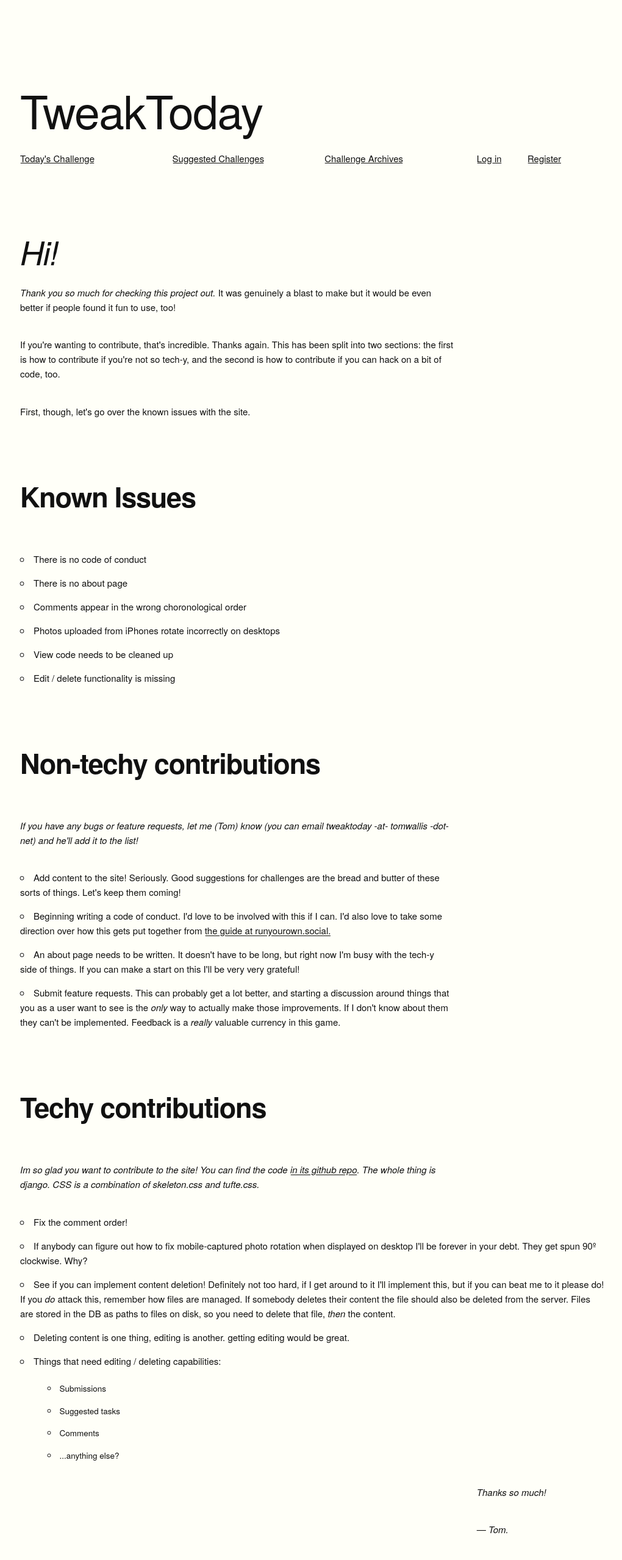
After one commit to probablytom/tweaktoday, a Django app: page /contribute in a window 1280 px wide. The commit adds this page. Shown: the whole page at 61% size, without its empty margins (127-1147 px from the left). Run offline with Django 3.2, Linux system fonts and the light colour scheme; some libraries are stand-ins or nearby versions.

Commit message:
Added contributions page

```diff
--- a/tt_core/static/tt_core/skeleton.css
+++ b/tt_core/static/tt_core/skeleton.css
@@ -453,7 +453,7 @@ hr {
 /* Images etc
 –––––––––––––––––––––––––––––––––––––––––––––––––– */
 
-img {
+img, video {
   max-width: 75%;
 }
 
--- /dev/null
+++ b/tt_core/templates/tt_core/contribute.html
@@ -0,0 +1,91 @@
+{% extends 'tt_core/base.html' %}
+
+{% block content %}
+
+
+<div class="row">
+    <div class="nine columns">
+        <h3>Hi!</h3>
+    </div>
+</div>
+
+<div class="row">
+    <div class="nine columns">
+        <p><i>Thank you so much for checking this project out.</i> It was genuinely a blast to make but it would be even better if people found it fun to use, too!</p>
+        <p>If you're wanting to contribute, that's incredible. Thanks again. This has been split into two sections: the first is how to contribute if you're not so tech-y, and the second is how to contribute if you can hack on a bit of code, too.</p>
+        <p>First, though, let's go over the known issues with the site.</p>
+    </div>
+</div>
+
+<h4>Known Issues</h4>
+
+<div class="row">
+    <div class="nine columns">
+        <ul>
+            <li>There is no code of conduct</li>
+            <li>There is no about page</li>
+            <li>Comments appear in the wrong choronological order</li>
+            <li>Photos uploaded from iPhones rotate incorrectly on desktops</li>
+            <li>View code needs to be cleaned up</li>
+            <li>Edit / delete functionality is missing</li>
+        </ul>
+    </div>
+</div>
+
+
+
+<h4>Non-techy contributions</h4>
+
+<div class="row">
+    <div class="nine columns">
+        <p><i>If you have any bugs or feature requests, let me (Tom) know (you can email tweaktoday -at- tomwallis -dot- net) and he'll add it to the list!</i></p>
+    </div>
+</div>
+
+<div class="row">
+    <div class="nine columns">
+        <ul>
+            <li>Add content to the site! Seriously. Good suggestions for challenges are the bread and butter of these sorts of things. Let's keep them coming!</li>
+            <li>Beginning writing a code of conduct. I'd love to be involved with this if I can.
+                I'd also love to take some direction over how this gets put together from <a href="https://runyourown.social/">the guide at runyourown.social.</a></li>
+            <li>An about page needs to be written. It doesn't have to be long, but right now I'm busy with the tech-y side of things. If you can make a start on this I'll be very very grateful!</li>
+            <li>Submit feature requests. This can probably get a lot better, and starting a discussion around things that you as a user want to see is the <i>only</i> way to actually make those improvements. If I don't know about them they can't be implemented. Feedback is a <i>really</i> valuable currency in this game.</li>
+        </ul>
+    </div>
+</div>
+
+<h4>Techy contributions</h4>
+
+<div class="row">
+    <div class="nine columns">
+        <p><i>Im so glad you want to contribute to the site! You can find the code <a
+                href="https://github.com/probablytom/tweaktoday">in its github repo</a>. The whole thing is django. CSS is a combination of skeleton.css and tufte.css.</i></p>
+    </div>
+</div>
+
+<div class="row">
+    <nine class="columns">
+        <ul>
+            <li>Fix the comment order!</li>
+            <li>If anybody can figure out how to fix mobile-captured photo rotation when displayed on desktop I'll be forever in your debt. They get spun 90º clockwise. Why?</li>
+            <li>See if you can implement content deletion! Definitely not too hard, if I get around to it I'll implement this, but if you can beat me to it please do!<br/>
+            If you <i>do</i> attack this, remember how files are managed. If somebody deletes their content the file should also be deleted from the server. Files are stored in the DB as paths to files on disk, so you need to delete that file, <i>then</i> the content.</li>
+            <li>Deleting content is one thing, editing is another. getting editing would be great.</li>
+            <li>Things that need editing / deleting capabilities:
+                <ul><li>Submissions</li>
+                <li>Suggested tasks</li>
+                <li>Comments</li>
+                <li>...anything else?</li>
+                </ul></li>
+        </ul>
+    </nine>
+</div>
+
+<div class="row">
+    <div class="three columns offset-by-nine">
+        <p><i>Thanks so much!</i></p>
+        <p><i>— Tom.</i></p>
+    </div>
+</div>
+
+{% endblock %}
--- a/tt_core/templates/tt_core/index.html
+++ b/tt_core/templates/tt_core/index.html
@@ -3,7 +3,7 @@
 {% block special_text %}
 <div class="row">
     <div class="nine columns">
-        <span class="embossed"><p>Welcome to TweakToday!</p></span>
+        <span class="embossed"><p>Welcome to TweakToday! You can contribute by <a href="{% url 'tt_core:contribute' %}">reading the known issues and feature requests here</a> — whether you're tech-y or not!</p></span>
     </div>
 </div>
 {% endblock %}
--- a/tt_core/urls.py
+++ b/tt_core/urls.py
@@ -9,7 +9,6 @@ urlpatterns = [
     path('remove_vote/<int:suggestion_id>', views.remove_vote, name='remove_vote'),
     path('suggestions', views.suggestions, name='suggestions'),
     path('register', views.register_user, name='register_new_user'),
-    # path('make_suggestion', views.suggest_new_task, name='suggest_new_task'),
     path('login', views.signin, name='login'),
     path('logout', views.signout, name='signout'),
     path('archive', views.view_archive, name='archive'),
@@ -17,5 +16,6 @@ urlpatterns = [
     path('submit_mission/<int:mission_id>', views.post_submission, name='post_submission'),
     path('view_comments/<int:submission_id>', views.view_comments, name='view_comments'),
     path('profile/<str:username>', views.view_profile, name='profile'),
-    re_path('photos/.*', views.stream_video, name='stream_video')
+    re_path('photos/.*', views.stream_video, name='stream_video'),
+    path('contribute', views.view_contribute_page, name='contribute'),
 ]
--- a/tt_core/views.py
+++ b/tt_core/views.py
@@ -287,6 +287,9 @@ def view_past_mission(request, mission_id):
                                                         'submissions': None})
 
 
+def view_contribute_page(request):
+    return render(request, 'tt_core/contribute.html')
+
 
 def view_archive(request):
     missions = Mission.objects.filter(date_assigned__lt=datetime.date.today())
```
